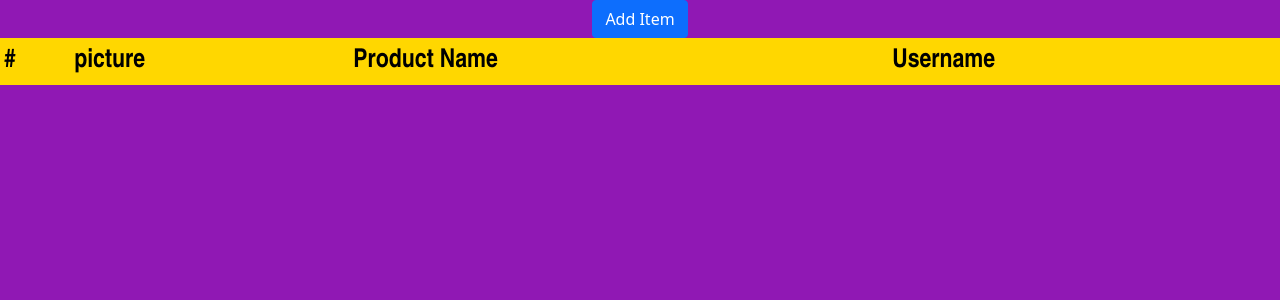
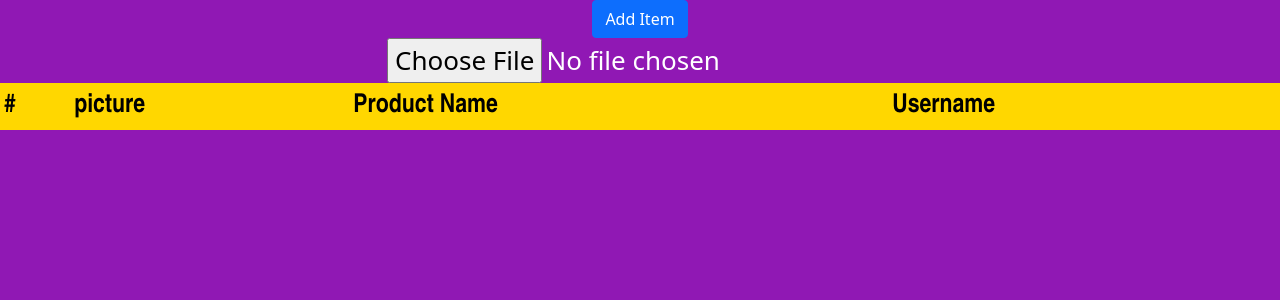
Before and after one commit to Valderhide/inventory, a React (Create React App) app: page / in a window 1280 px wide. Shown: the top 300 px of the page. Built offline with nearby package versions, Linux system fonts and the light colour scheme.

Commit message:
Initial Base64 conversion written. Refactor to work with makeHandleSubmit

```diff
--- a/src/App.js
+++ b/src/App.js
@@ -22,6 +22,26 @@ function App() {
   const handleClose = () => setShow(false);
   const handleShow = () => setShow(true);
   const [data, setData] = useState(getProperties())
+
+
+  const uploadImage = async (e) => {
+    const file = e.target.files[0]
+    const base64 = await convertBase64(file)
+    console.log(base64)
+  };
+  const convertBase64 = (file) => {
+    return new Promise((resolve, reject) => {
+      const fileReader = new FileReader();
+      fileReader.readAsDataURL(file);
+      fileReader.onload = () => {
+        resolve(fileReader.result);
+      }
+      fileReader.onerror = (error) => {
+        reject(error);
+      }
+    });
+  };
+
 
   const makeHandleSubmit = (categories) => (e) => {
     const picture = e.target[0].value;
@@ -68,6 +88,13 @@ function App() {
             Add Item
           </Button>
 
+          <input
+            type="file"
+            onChange={(e) => {
+              uploadImage(e);
+            }}
+          />
+
 
           <Modal show={show} onHide={handleClose}>
             <Modal.Header closeButton>
```
